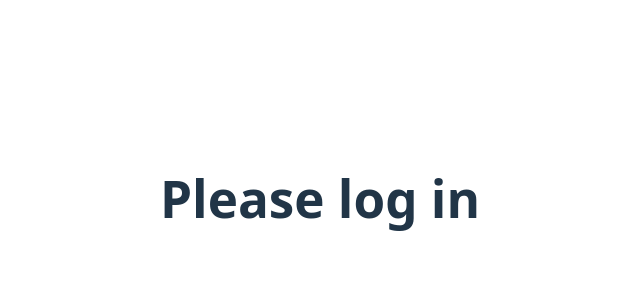
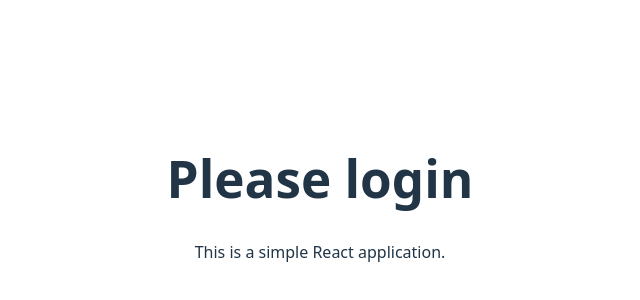
Before and after one commit to CodeHarsh108/vite-react, a React (Vite) app: page / in a window 1280 px wide. Shown: the part 202-502 px from the top of the page, without its empty margins (320-960 px from the left). Built offline with nearby package versions, Linux system fonts and the light colour scheme.

Commit message:
Conditional rendering using ternary

```diff
--- a/src/App.jsx
+++ b/src/App.jsx
@@ -2,12 +2,19 @@ import './App.css'
 
 function App() {
   const isLoggedIn = false;
-  if(!isLoggedIn) {
-    return <h1>Please log in</h1>;
-  }
+  // if(!isLoggedIn) {
+  //   return <h1>Please log in</h1>;
+  // }
+  // return (
+  //   <div className="App">
+  //     <h1>Welcome to the App!</h1>
+  //     <p>This is a simple React application.</p>
+  //   </div>
+  // );
+  const element = <h1>{isLoggedIn ? "Welcome back" : "Please login"}</h1>
   return (
     <div className="App">
-      <h1>Welcome to the App!</h1>
+      {element}
       <p>This is a simple React application.</p>
     </div>
   );
```
